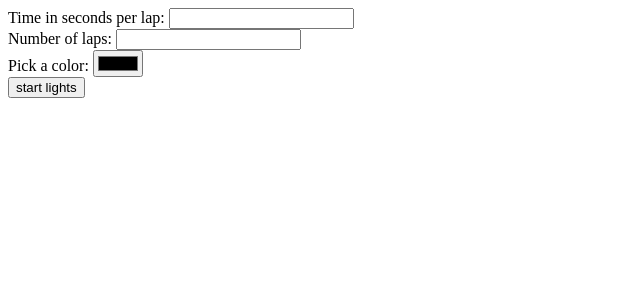
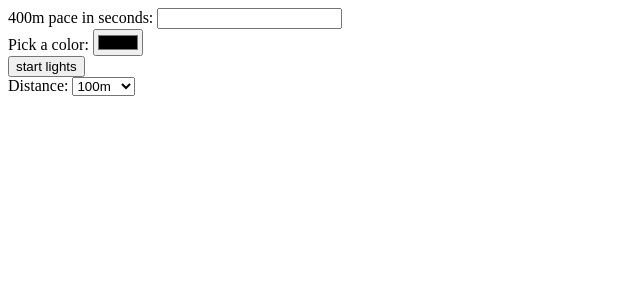
Before and after one commit to jpblanton/track-led, a Flask app: page / in a window 1280 px wide. Shown: the top 300 px of the page, without its empty margins (0-640 px from the left). Run offline with Flask 2, Linux system fonts and the light colour scheme.

Commit message:
ready for meets

```diff
--- a/app.py
+++ b/app.py
@@ -8,6 +8,9 @@ from utils import hex_to_rgb
 app = Flask(__name__)
 app.config.from_pyfile('config.py')
 mqtt = Mqtt(app)
+print(app.config['FLASK_ENV'])
+
+distances = ['100m', '200m', '300m', '400m', '500m', '600m', '700m', '800m', '1600m', '3200m']
 
 @app.route('/', methods=['POST', 'GET'])
 def index():
@@ -34,7 +37,7 @@ def index():
         print(lapseconds)
         print(numlaps)
 
-    return render_template('index.html')
+    return render_template('index.html', distances=distances)
 
 @app.route('/button', methods=['POST'])
 def test():
--- a/templates/index.html
+++ b/templates/index.html
@@ -3,14 +3,10 @@
 	<head>
 	</head>
 	<body>
-		<form action="/" method="POST">
+		<form action="/" method="POST" id="mainform">
 			<div>
-				<label for="laptime">Time in seconds per lap: </label>
+				<label for="laptime">400m pace in seconds: </label>
 				<input type="number" id="laptime" name="laptime">
-			</div>
-			<div>
-				<label for="numlaps">Number of laps: </label>
-				<input type="number" id="numlaps" name="numlaps">
 			</div>
 			<div>
 				<label for="ledcolor">Pick a color: </label>
@@ -18,5 +14,11 @@
 			</div>
 			<input type="submit" id="led" name="start" value="start lights">
 		</form>
+		<label for="distance">Distance: </label>
+		<select name="distance" id="distance" form="mainform">
+			<option value="{{distances[0]}}" selected>{{distances[0]}}</option>
+			{% for d in distances[1:] %}
+				<option value="{{d}}">{{d}}</option>
+			{% endfor %}
 	</body>
 </html>
```
Also changed, not shown: utils.py (+7 -0 lines), 2 other files.
